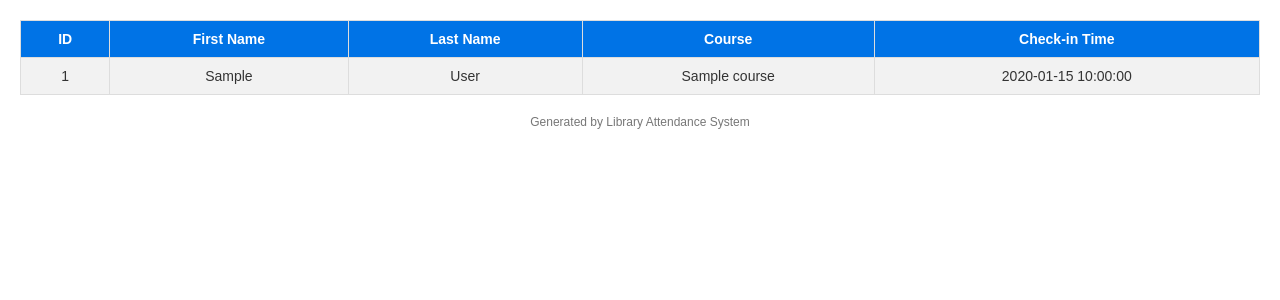
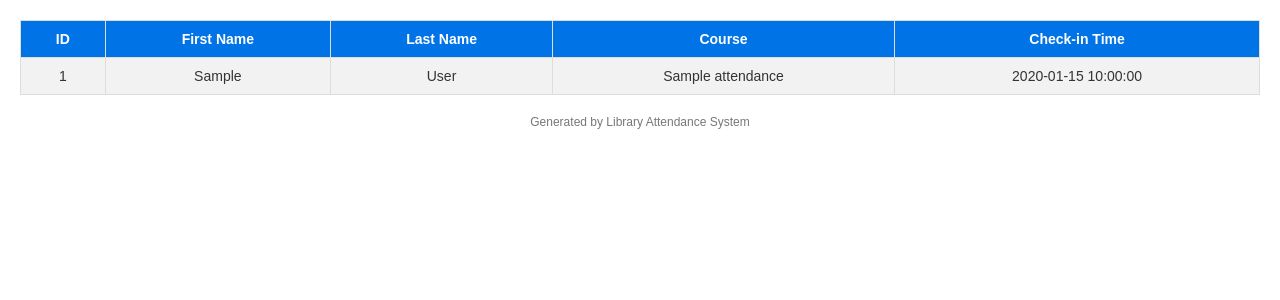
Before and after one commit to kents00/Library-Access-Monitor, a Python web app: template app/templates/pdf_template.html in a window 1280 px wide. Shown: the part 91-391 px from the top of the page. Run offline with Jinja, Linux system fonts and the light colour scheme; the template is opened without the code that fills it: most values are stand-ins (such as "Sample title", 1, 10 or a date in 2020).

Commit message:
Update pdf_template.html

```diff
--- a/app/templates/pdf_template.html
+++ b/app/templates/pdf_template.html
@@ -88,12 +88,12 @@
                 <th>Course</th>
                 <th>Check-in Time</th>
             </tr>
-            {% for attendance, student in attendance_data %}
+            {% for attendance, student, course_name in attendance_data %}
             <tr>
                 <td>{{ student.id }}</td>
                 <td>{{ student.first_name }}</td>
                 <td>{{ student.last_name }}</td>
-                <td>{{ student.course }}</td>
+                <td>{{ course_name }}</td>
                 <td>{{ attendance.check_in_time.strftime('%Y-%m-%d %H:%M:%S') }}</td>
             </tr>
             {% endfor %}
```
